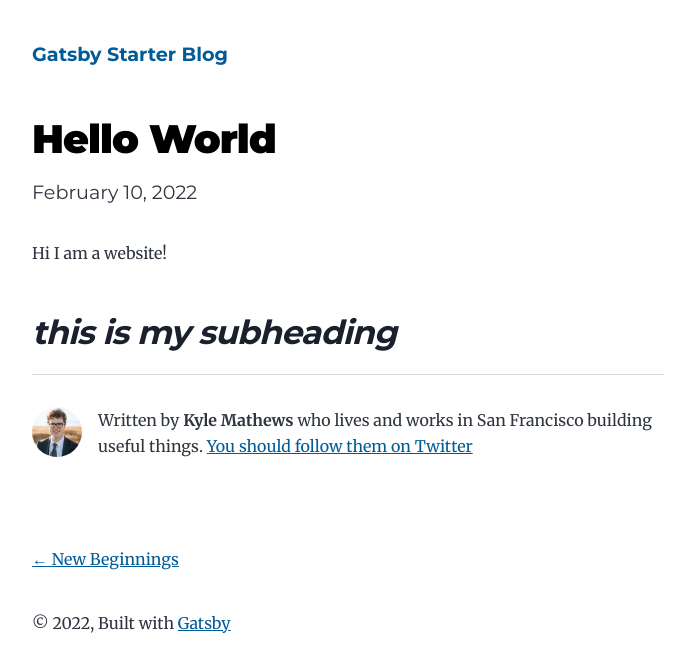
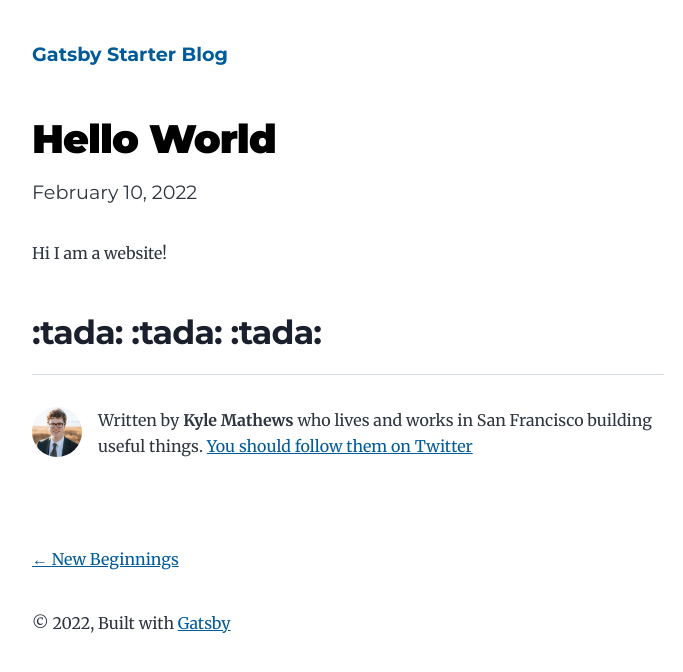
Before and after one commit to carol080582/gatsby-starter-blog, a Gatsby site: page /hello-world/ in a window 1280 px wide. Shown: the whole page, without its empty margins (292-975 px from the left). Built offline with nearby package versions, Linux system fonts and the light colour scheme; Gatsby itself is replaced by a stand-in of ours.

Commit message:
changes are made

```diff
--- a/content/blog/hello-world/index.md
+++ b/content/blog/hello-world/index.md
@@ -6,4 +6,4 @@ description: "Hello World"
 
 Hi I am a website!
 
-##  _this is my subheading_
+##  :tada: :tada: :tada:
```
